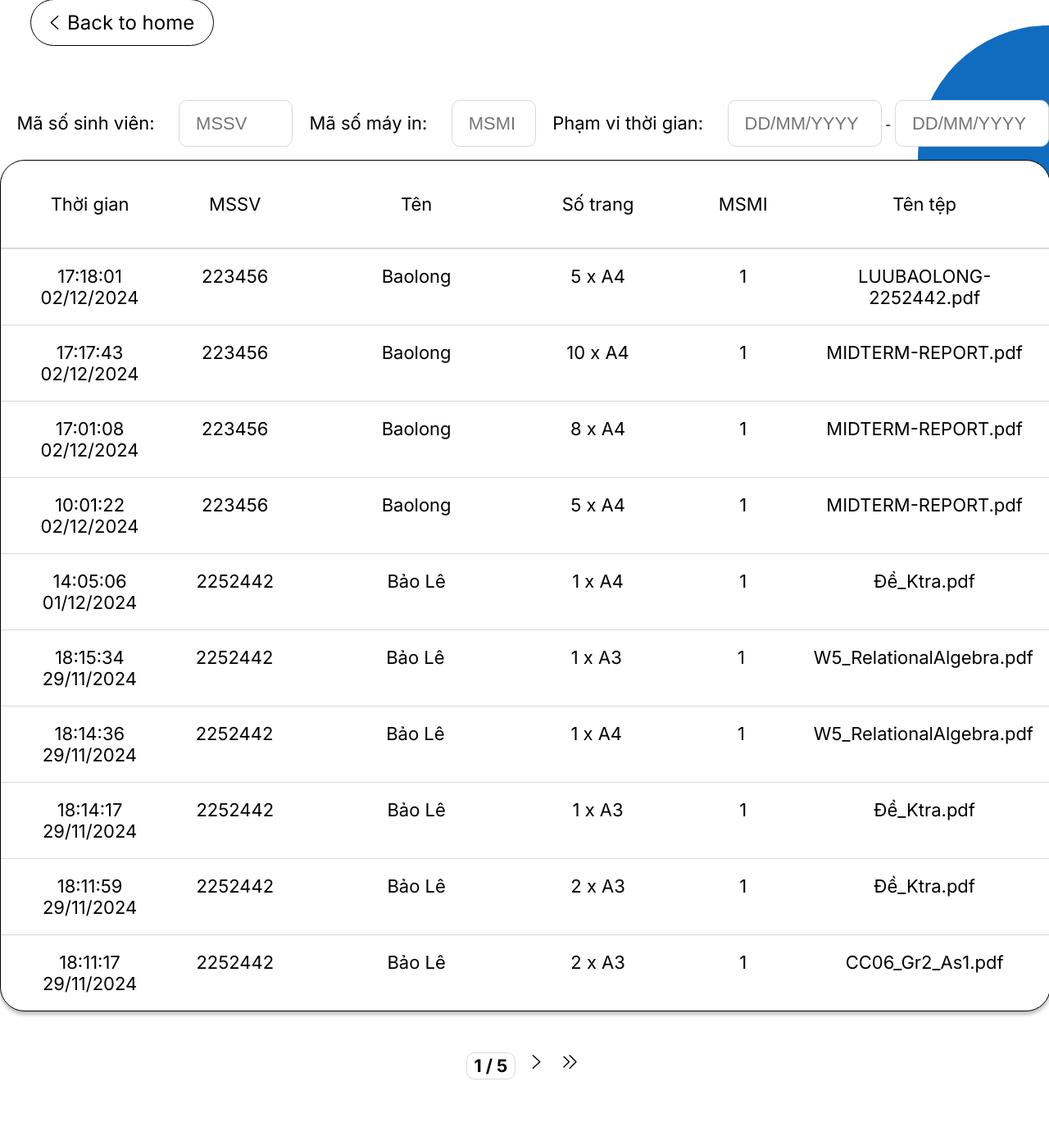
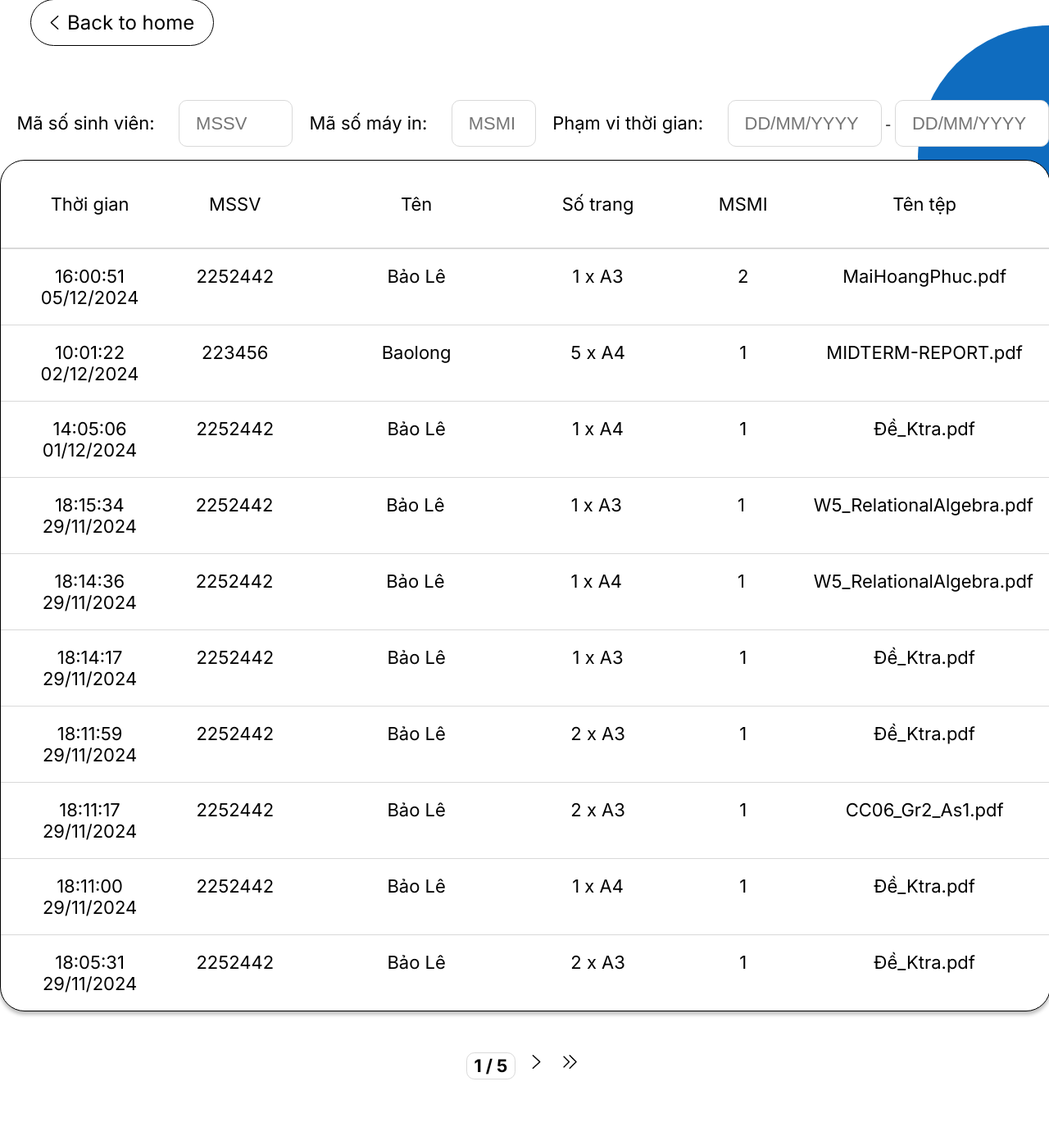
Before and after one commit to lokx1/HCMUT-SPSO, a PHP site: page /pages/SPSO/print_history.php in a window 1280 px wide; the page is wider, and only the part inside the window is pictured. Shown: the part 154-1540 px from the top of that part at 82% size. Run offline with PHP 8.4, Linux system fonts and the light colour scheme.

Commit message:
FinalVER

```diff
--- a/HCMUT_SPSO_MAIN/js/logAll.php
+++ b/HCMUT_SPSO_MAIN/js/logAll.php
@@ -2,38 +2,16 @@
 $printHistory = array (
   0 =>
   array (
-    'id' => 223456,
-    'name' => 'Baolong',
-    'time' => '17:18:01 02/12/2024',
+    'id' => 2252442,
+    'name' => 'Bảo Lê',
+    'time' => '16:00:51 05/12/2024',
     'building' => 'A2',
-    'room' => '101',
-    'total_pages' => '5 x A4',
-    'msmi' => 1,
-    'docname' => 'LUUBAOLONG-2252442.pdf',
+    'room' => '102',
+    'total_pages' => '1 x A3',
+    'msmi' => 2,
+    'docname' => 'MaiHoangPhuc.pdf',
   ),
   1 =>
-  array (
-    'id' => 223456,
-    'name' => 'Baolong',
-    'time' => '17:17:43 02/12/2024',
-    'building' => 'A2',
-    'room' => '101',
-    'total_pages' => '10 x A4',
-    'msmi' => 1,
-    'docname' => 'MIDTERM-REPORT.pdf',
-  ),
-  2 =>
-  array (
-    'id' => 223456,
-    'name' => 'Baolong',
-    'time' => '17:01:08 02/12/2024',
-    'building' => 'A2',
-    'room' => '101',
-    'total_pages' => '8 x A4',
-    'msmi' => 1,
-    'docname' => 'MIDTERM-REPORT.pdf',
-  ),
-  3 =>
   array (
     'id' => 223456,
     'name' => 'Baolong',
@@ -44,7 +22,7 @@ $printHistory = array (
     'msmi' => 1,
     'docname' => 'MIDTERM-REPORT.pdf',
   ),
-  4 =>
+  2 =>
   array (
     'id' => 2252442,
     'name' => 'Bảo Lê',
@@ -55,7 +33,7 @@ $printHistory = array (
     'msmi' => 1,
     'docname' => 'Đề_Ktra.pdf',
   ),
-  5 =>
+  3 =>
   array (
     'id' => 2252442,
     'name' => 'Bảo Lê',
@@ -66,7 +44,7 @@ $printHistory = array (
     'msmi' => 1,
     'docname' => 'W5_RelationalAlgebra.pdf',
   ),
-  6 =>
+  4 =>
   array (
     'id' => 2252442,
     'name' => 'Bảo Lê',
@@ -77,7 +55,7 @@ $printHistory = array (
     'msmi' => 1,
     'docname' => 'W5_RelationalAlgebra.pdf',
   ),
-  7 =>
+  5 =>
   array (
     'id' => 2252442,
     'name' => 'Bảo Lê',
@@ -88,7 +66,7 @@ $printHistory = array (
     'msmi' => 1,
     'docname' => 'Đề_Ktra.pdf',
   ),
-  8 =>
+  6 =>
   array (
     'id' => 2252442,
     'name' => 'Bảo Lê',
@@ -99,7 +77,7 @@ $printHistory = array (
     'msmi' => 1,
     'docname' => 'Đề_Ktra.pdf',
   ),
-  9 =>
+  7 =>
   array (
     'id' => 2252442,
     'name' => 'Bảo Lê',
@@ -110,7 +88,7 @@ $printHistory = array (
     'msmi' => 1,
     'docname' => 'CC06_Gr2_As1.pdf',
   ),
-  10 =>
+  8 =>
   array (
     'id' => 2252442,
     'name' => 'Bảo Lê',
@@ -121,7 +99,7 @@ $printHistory = array (
     'msmi' => 1,
     'docname' => 'Đề_Ktra.pdf',
   ),
-  11 =>
+  9 =>
   array (
     'id' => 2252442,
     'name' => 'Bảo Lê',
@@ -132,7 +110,7 @@ $printHistory = array (
     'msmi' => 1,
     'docname' => 'Đề_Ktra.pdf',
   ),
-  12 =>
+  10 =>
   array (
     'id' => 2252442,
     'name' => 'Bảo Lê',
@@ -143,7 +121,7 @@ $printHistory = array (
     'msmi' => 1,
     'docname' => 'CC06_Gr2_As1.pdf',
   ),
-  13 =>
+  11 =>
   array (
     'id' => 2252442,
     'name' => 'Bảo Lê',
@@ -154,7 +132,7 @@ $printHistory = array (
     'msmi' => 1,
     'docname' => '_241_CO2003__Assignment_3_TASK_1_VN.pdf',
   ),
-  14 =>
+  12 =>
   array (
     'id' => 2252442,
     'name' => 'Bảo Lê',
@@ -165,7 +143,7 @@ $printHistory = array (
     'msmi' => 1,
     'docname' => 'Đề_Ktra.pdf',
   ),
-  15 =>
+  13 =>
   array (
     'id' => 2252442,
     'name' => 'Bảo Lê',
@@ -176,7 +154,7 @@ $printHistory = array (
     'msmi' => 1,
     'docname' => 'Đề_Ktra.pdf',
   ),
-  16 =>
+  14 =>
   array (
     'id' => 2252442,
     'name' => 'Bảo Lê',
@@ -187,7 +165,7 @@ $printHistory = array (
     'msmi' => 1,
     'docname' => '_241_CO2003__Assignment_3_TASK_1_VN.pdf',
   ),
-  17 =>
+  15 =>
   array (
     'id' => 2252442,
     'name' => 'Bảo Lê',
@@ -198,7 +176,7 @@ $printHistory = array (
     'msmi' => 1,
     'docname' => 'W5_RelationalAlgebra.pdf',
   ),
-  18 =>
+  16 =>
   array (
     'id' => 2252442,
     'name' => 'Bảo Lê',
@@ -209,7 +187,7 @@ $printHistory = array (
     'msmi' => 1,
     'docname' => 'W7_SQL_v1.pdf',
   ),
-  19 =>
+  17 =>
   array (
     'id' => 2252442,
     'name' => 'Bảo Lê',
@@ -220,7 +198,7 @@ $printHistory = array (
     'msmi' => 1,
     'docname' => 'W7_SQL_v1.pdf',
   ),
-  20 =>
+  18 =>
   array (
     'id' => 2252442,
     'name' => 'Bảo Lê',
@@ -231,7 +209,7 @@ $printHistory = array (
     'msmi' => 1,
     'docname' => 'CC06_Gr2_As2.pdf',
   ),
-  21 =>
+  19 =>
   array (
     'id' => 2252442,
     'name' => 'Bảo Lê',
@@ -242,7 +220,7 @@ $printHistory = array (
     'msmi' => 1,
     'docname' => 'W5_RelationalAlgebra.pdf',
   ),
-  22 =>
+  20 =>
   array (
     'id' => 2252442,
     'name' => 'Bảo Lê',
@@ -253,7 +231,7 @@ $printHistory = array (
     'msmi' => NULL,
     'docname' => 'Đề_Ktra.pdf',
   ),
-  23 =>
+  21 =>
   array (
     'id' => 2252442,
     'name' => 'Bảo Lê',
@@ -264,7 +242,7 @@ $printHistory = array (
     'msmi' => '0658',
     'docname' => 'Đề_Ktra.pdf',
   ),
-  24 =>
+  22 =>
   array (
     'id' => 2252442,
     'name' => 'Bảo Lê',
@@ -275,7 +253,7 @@ $printHistory = array (
     'msmi' => NULL,
     'docname' => '232 final CC_thi.pdf',
   ),
-  25 =>
+  23 =>
   array (
     'id' => 2252442,
     'name' => 'Bảo Lê',
@@ -286,7 +264,7 @@ $printHistory = array (
     'msmi' => '0658',
     'docname' => '33410-Article Text-112052-1-10-20180404.pdf',
   ),
-  26 =>
+  24 =>
   array (
     'id' => 2252442,
     'name' => 'Bảo Lê',
@@ -297,7 +275,7 @@ $printHistory = array (
     'msmi' => '0658',
     'docname' => 'Quiz11.1-Testing-Evolution_-Attempt-review-_-BK-LMS.pdf',
   ),
-  27 =>
+  25 =>
   array (
     'id' => 2252442,
     'name' => 'Bảo Lê',
@@ -308,7 +286,7 @@ $printHistory = array (
     'msmi' => '0658',
     'docname' => 'Microcontroller__1_ (7).pdf',
   ),
-  28 =>
+  26 =>
   array (
     'id' => '2252416',
     'name' => 'Lionel Messi',
@@ -319,7 +297,7 @@ $printHistory = array (
     'msmi' => '0650',
     'docname' => 'AnkaraMessi.docx',
   ),
-  29 =>
+  27 =>
   array (
     'id' => '2252932',
     'name' => 'Cristiano Ronaldo',
@@ -330,7 +308,7 @@ $printHistory = array (
     'msmi' => '0953',
     'docname' => 'Siuuuuuuuuuuu.pdf',
   ),
-  30 =>
+  28 =>
   array (
     'id' => '2253001',
     'name' => 'Neymar Jr',
@@ -341,7 +319,7 @@ $printHistory = array (
     'msmi' => '0470',
     'docname' => 'OhYeah.doc',
   ),
-  31 =>
+  29 =>
   array (
     'id' => '2253100',
     'name' => 'Kylian Mbappe',
@@ -352,7 +330,7 @@ $printHistory = array (
     'msmi' => '0651',
     'docname' => 'FastAndFurious.pdf',
   ),
-  32 =>
+  30 =>
   array (
     'id' => '2253200',
     'name' => 'Zlatan Ibrahimovic',
@@ -363,7 +341,7 @@ $printHistory = array (
     'msmi' => '0954',
     'docname' => 'IAmZlatan.docx',
   ),
-  33 =>
+  31 =>
   array (
     'id' => '2253300',
     'name' => 'Robert Lewandowski',
@@ -374,7 +352,7 @@ $printHistory = array (
     'msmi' => '0652',
     'docname' => 'GoalMachine.pdf',
   ),
-  34 =>
+  32 =>
   array (
     'id' => '2253400',
     'name' => 'Kevin De Bruyne',
@@ -385,7 +363,7 @@ $printHistory = array (
     'msmi' => '0653',
     'docname' => 'AssistKing.docx',
   ),
-  35 =>
+  33 =>
   array (
     'id' => '2253500',
     'name' => 'Sergio Ramos',
@@ -396,7 +374,7 @@ $printHistory = array (
     'msmi' => '0955',
     'docname' => 'Defender.pdf',
   ),
-  36 =>
+  34 =>
   array (
     'id' => '2253600',
     'name' => 'Luka Modric',
@@ -407,7 +385,7 @@ $printHistory = array (
     'msmi' => '0654',
     'docname' => 'MidfieldMaestro.doc',
   ),
-  37 =>
+  35 =>
   array (
     'id' => '2253700',
     'name' => 'Virgil van Dijk',
@@ -418,7 +396,7 @@ $printHistory = array (
     'msmi' => '0655',
     'docname' => 'RockSolid.pdf',
   ),
-  38 =>
+  36 =>
   array (
     'id' => '2253800',
     'name' => 'Mohamed Salah',
@@ -429,7 +407,7 @@ $printHistory = array (
     'msmi' => '0956',
     'docname' => 'EgyptianKing.docx',
   ),
-  39 =>
+  37 =>
   array (
     'id' => '2253900',
     'name' => 'Sadio Mane',
@@ -440,7 +418,7 @@ $printHistory = array (
     'msmi' => '0656',
     'docname' => 'Speedster.pdf',
   ),
-  40 =>
+  38 =>
   array (
     'id' => '2254000',
     'name' => 'Eden Hazard',
@@ -451,7 +429,7 @@ $printHistory = array (
     'msmi' => '0657',
     'docname' => 'Dribbler.docx',
   ),
-  41 =>
+  39 =>
   array (
     'id' => '2254100',
     'name' => 'Harry Kane',
@@ -462,7 +440,7 @@ $printHistory = array (
     'msmi' => '0957',
     'docname' => 'Striker.pdf',
   ),
-  42 =>
+  40 =>
   array (
     'id' => '2254200',
     'name' => 'Raheem Sterling',
```
Also changed, not shown: HCMUT_SPSO_MAIN/js/printerSetting.php (+5 -7 lines), HCMUT_SPSO_MAIN/js/printer_config.php (+11 -1 lines), HCMUT_SPSO_MAIN/pages/Student/print.php (+21 -7 lines), HCMUT_SPSO_MAIN/pages/login.php (+1 -8 lines).
